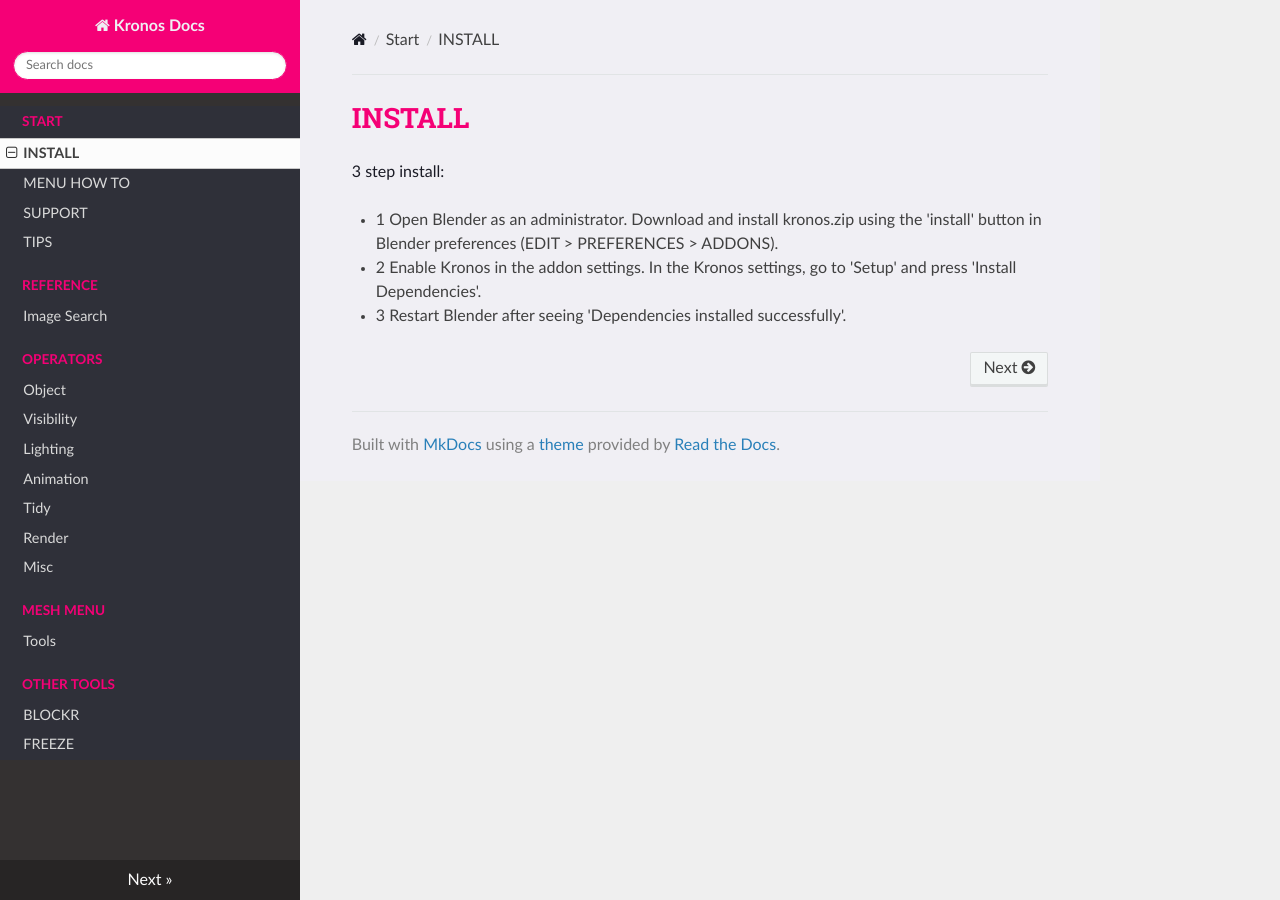
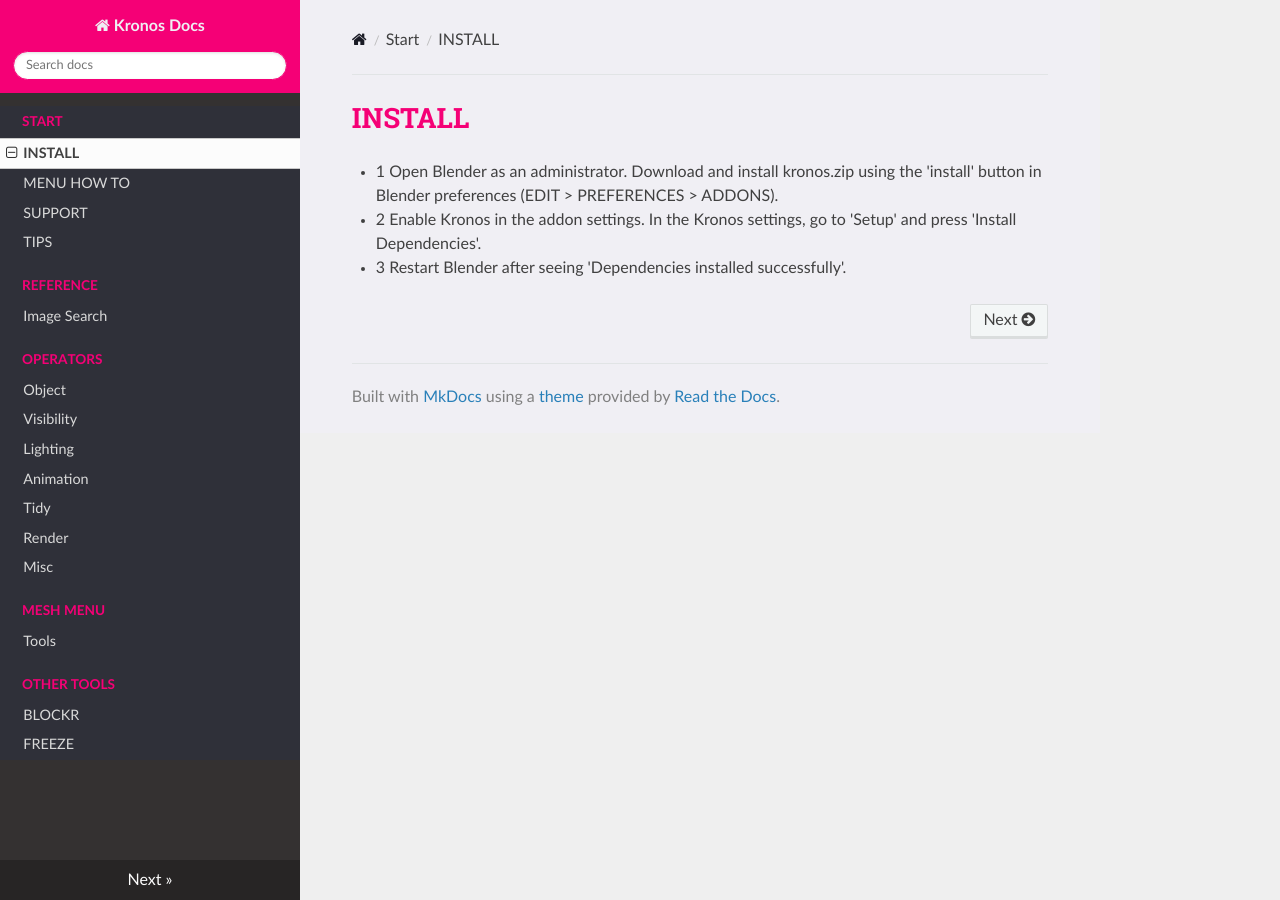
Before and after one commit to CGLIFE7/KronosDocs, an MkDocs documentation site: the page built from docs/docs/tutorial/installation.md, in a window 1280 px wide. Built offline with MkDocs 1.6.1, drawn with Linux system fonts in a browser that asks for light colours; nearby versions of some CDN libraries.

Commit message:
Update installation.md

```diff
--- a/docs/docs/tutorial/installation.md
+++ b/docs/docs/tutorial/installation.md
@@ -1,6 +1,6 @@
 # INSTALL
 
-3 step install:
+<!-- 3 step install: -->
 
 - 1   Open Blender as an administrator. Download and install kronos.zip using the 'install' button in Blender preferences (EDIT > PREFERENCES > ADDONS).
 &NewLine;
```
